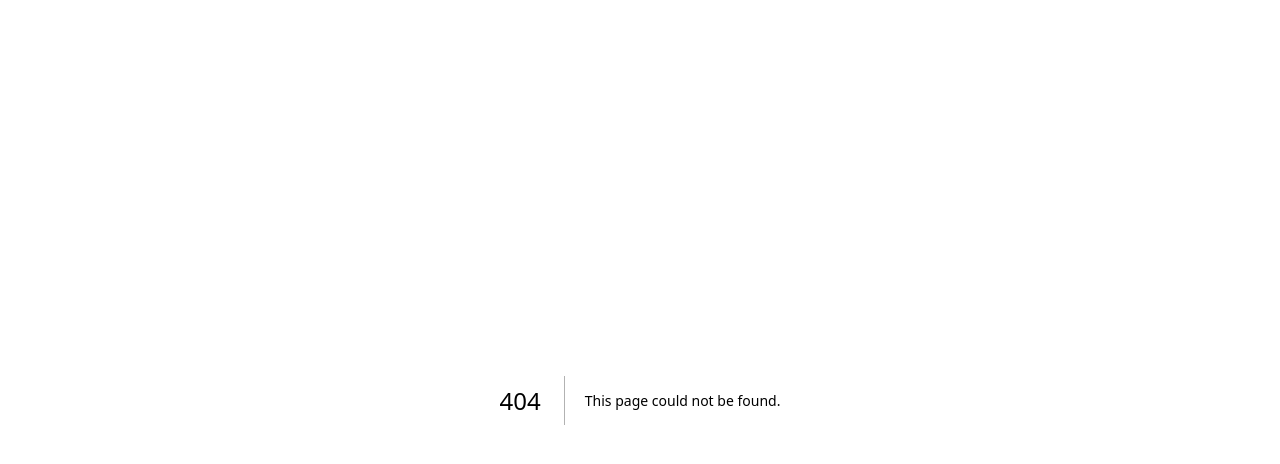
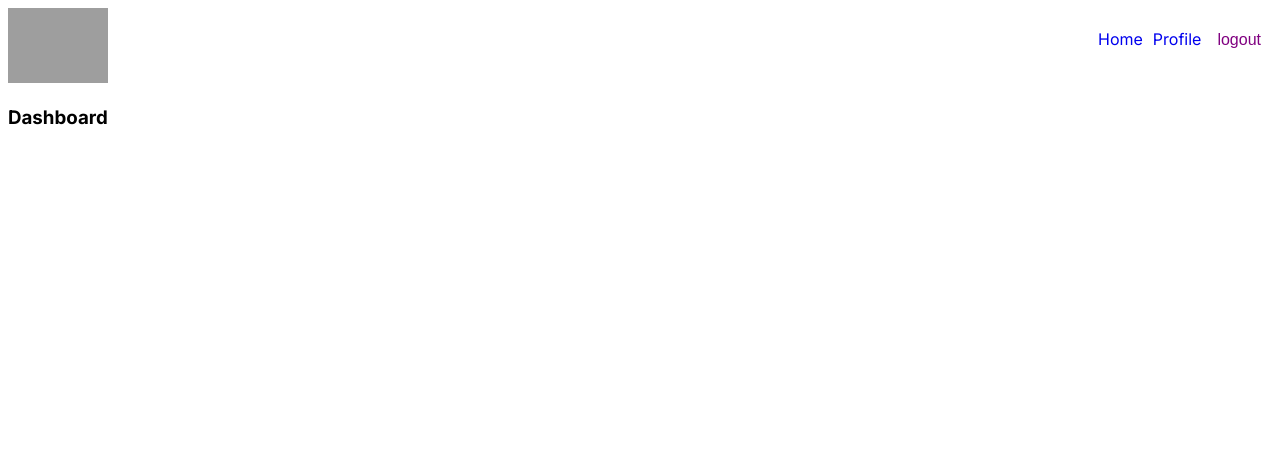
Before and after one commit to HuzaifaJabbar17/Restaurant-app, a Next.js app: page /restaurant/dashboard in a window 1280 px wide. Before the commit this address had no page. Shown: the top 464 px of the page. Built offline with nearby package versions, Linux system fonts and the light colour scheme; sample sign-in values are in the browser's storage; grey boxes are pictures that could not be loaded.

Commit message:
signup flow

```diff
--- a/src/app/_components/RestaurantHeader.js
+++ b/src/app/_components/RestaurantHeader.js
@@ -1,6 +1,26 @@
+"use client";
 import Link from "next/link";
+import { useRouter, usePathname } from "next/navigation";
+import { useEffect, useState } from "react";
 
 const RestaurantHeader = () => {
+  const [details, setDetails] = useState();
+  const router = useRouter();
+  const pathname = usePathname();
+  useEffect(() => {
+    let data = localStorage.getItem("restaurantUser");
+    if (!data && pathname == "/restaurant/dashboard") {
+      router.push("/restaurant");
+    } else if (data && pathname == "/restaurant") {
+      router.push("restaurant/dashboard");
+    } else {
+      setDetails(JSON.parse(data));
+    }
+  }, []);
+  const logout = () => {
+    localStorage.removeItem("restaurantUser");
+    router.push("/restaurant");
+  };
   return (
     <div className="header-wrapper">
       <div className="logo">
@@ -13,11 +33,21 @@ const RestaurantHeader = () => {
         <li>
           <Link href="/">Home</Link>
         </li>
-        <li>
-          <Link href="/">Login/SignUp</Link>
-        </li> <li>
-          <Link href="/">Profile</Link>
-        </li>
+
+        {details && details.name ? (
+          <>
+            <li>
+              <Link href="/">Profile</Link>
+            </li>
+            <li>
+              <button onClick={logout}>logout</button>
+            </li>
+          </>
+        ) : (
+          <li>
+            <Link href="/">Login/SignUp</Link>
+          </li>
+        )}
       </ul>
     </div>
   );
--- /dev/null
+++ b/src/app/restaurant/dashboard/page.js
@@ -0,0 +1,11 @@
+import RestaurantHeader from "@/app/_components/RestaurantHeader";
+import "../style.css";
+const Dashboard = () => {
+  return (
+    <>
+    <RestaurantHeader/>
+      <h3>Dashboard </h3>
+    </>
+  );
+};
+export default Dashboard;
--- a/src/app/restaurant/style.css
+++ b/src/app/restaurant/style.css
@@ -15,6 +15,14 @@ display: flex;
 .header-wrapper ul li a {
     text-decoration: none;
 }
+
+.header-wrapper ul li button {
+    background-color: transparent;
+    border: none;
+    color: purple;
+    font-size: 16px;
+    cursor: pointer;
+}
 .footer-wrapper{
     position: fixed;
     bottom: 0;
```
Also changed, not shown: src/app/_components/RestaurantSignUp.js (+13 -5 lines), 1 other file (tests, documents, lock files or other folders).
